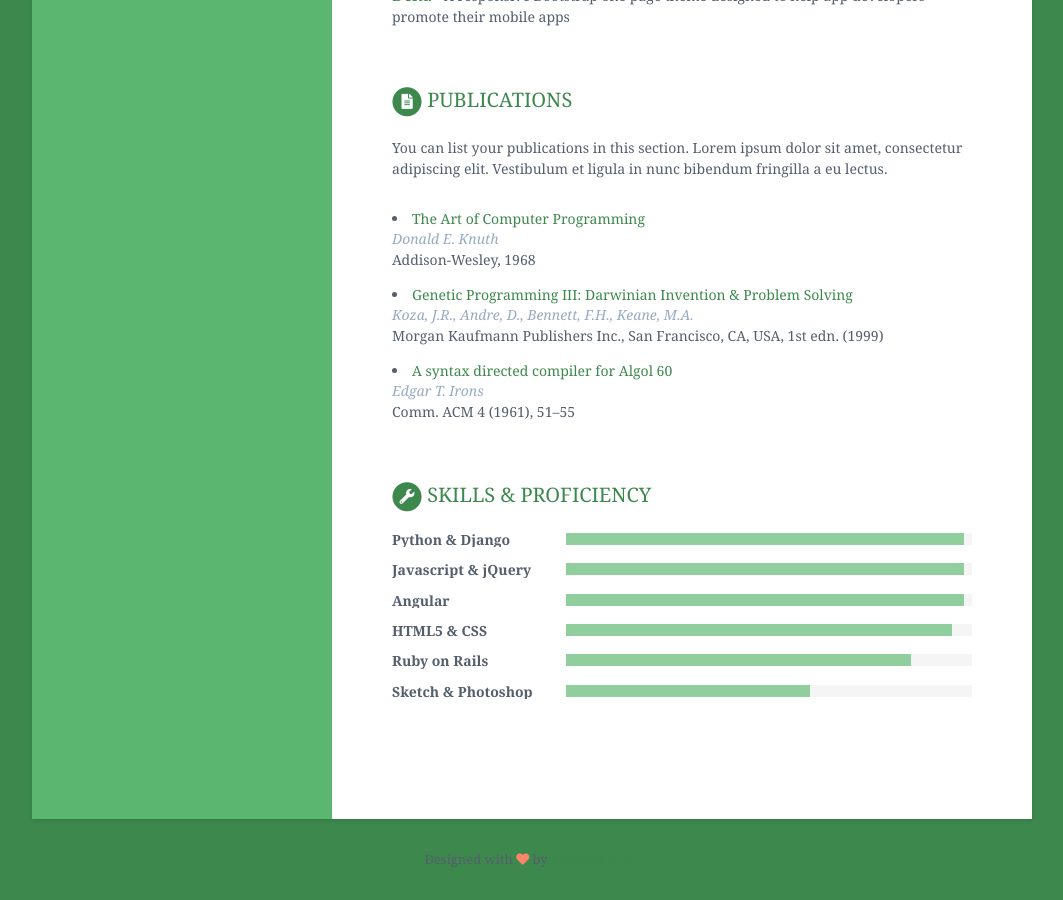
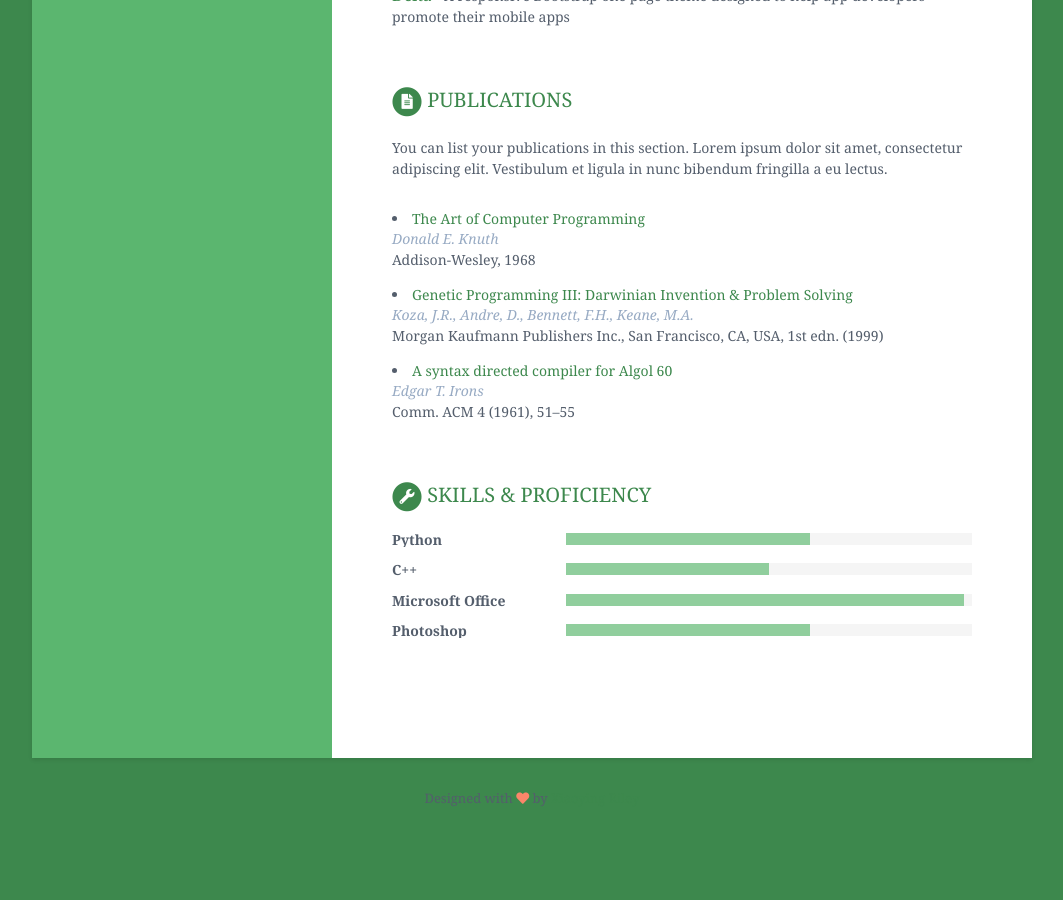
Before and after one commit to burnsmay/burnsmay.github.io, a Jekyll site: the page built from index.html, in a window 1280 px wide and 900 px high, scrolled down 1288 px. Shown: the whole window, without its empty margins (108-1171 px from the left). Built offline with Jekyll 4.4.1, drawn with Linux system fonts in a browser that asks for light colours; after the commit the page ends 2127 px from its top, so only the background shows below that.

Commit message:
Update data.yml changing skill sets levels

```diff
--- a/_data/data.yml
+++ b/_data/data.yml
@@ -189,22 +189,16 @@ skills:
     title: Skills &amp; Proficiency
 
     toolset:
-      - name: Python & Django
+      - name: Python
+        level: 60%
+
+      - name: C++
+        level: 50%
+
+      - name: Microsoft Office
         level: 98%
 
-      - name: Javascript & jQuery
-        level: 98%
-
-      - name: Angular
-        level: 98%
-
-      - name: HTML5 & CSS
-        level: 95%
-
-      - name: Ruby on Rails
-        level: 85%
-
-      - name: Sketch & Photoshop
+      - name: Photoshop
         level: 60%
 
 footer: >
```
